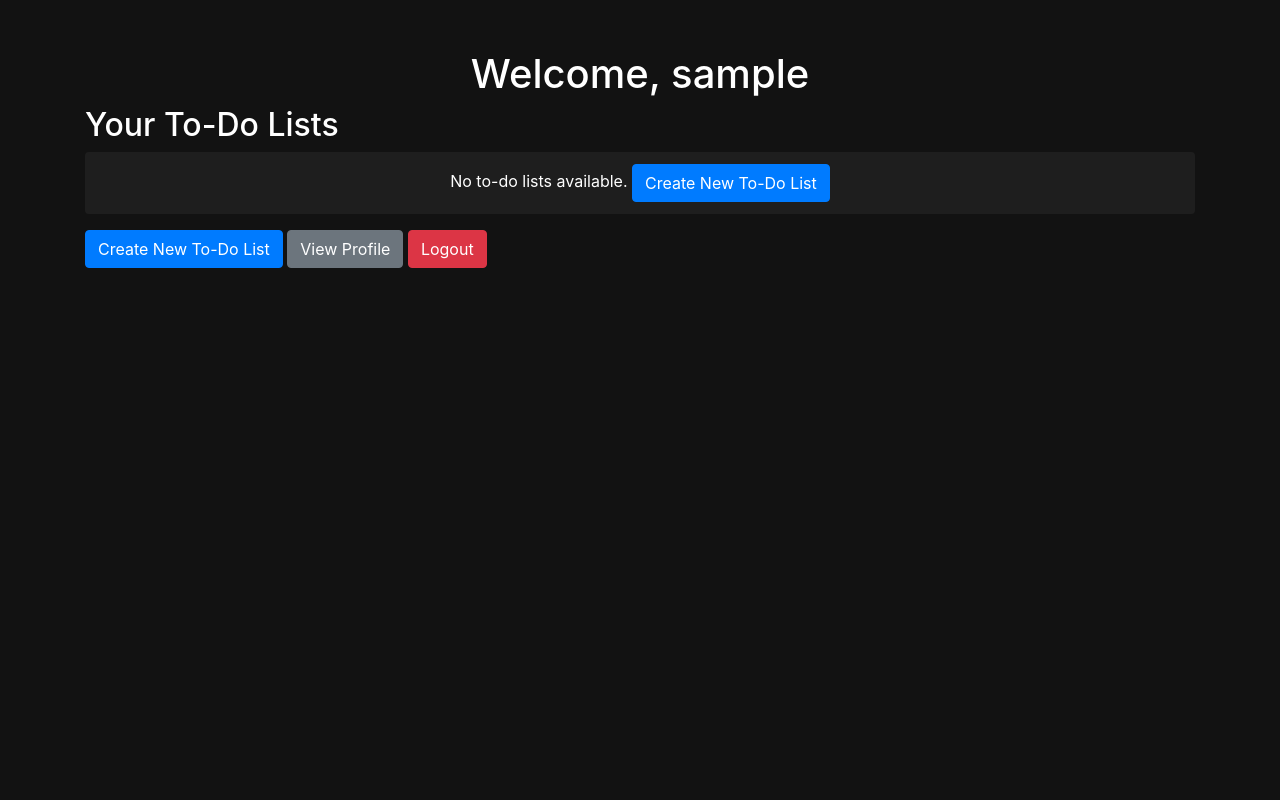
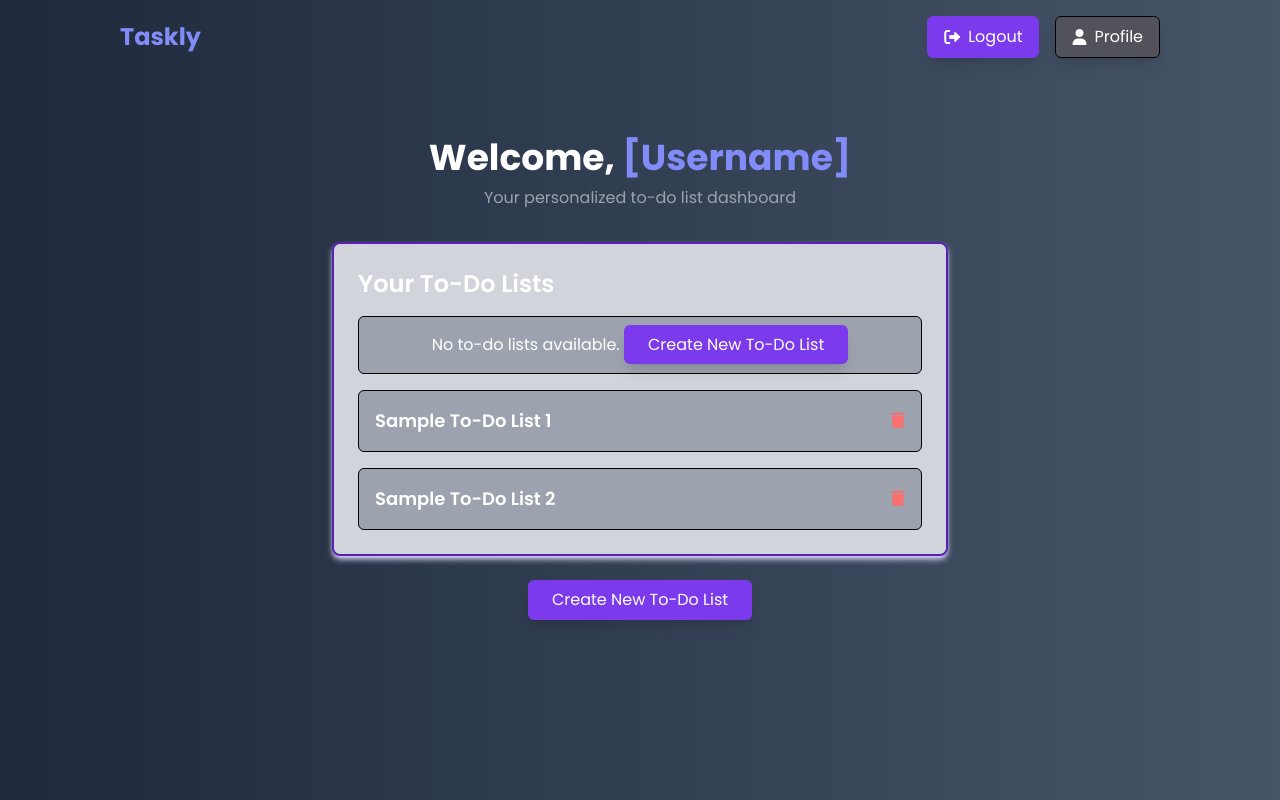
Before and after one commit to SebastianObert/WEBLAB, a PHP site: page /views/dashboard.php in a window 1280 px wide. Run offline with PHP 8.4, Linux system fonts and the light colour scheme; the visitor is signed in with stand-in values (Sample User, id 1); data that the repository does not hold is empty; some libraries are stand-ins or nearby versions.

Commit message:
tampilan to do list
tinggal disambungin sama php

```diff
--- a/Project-lab/views/dashboard.php
+++ b/Project-lab/views/dashboard.php
@@ -29,48 +29,74 @@ $mysqli->close();
     <meta charset="UTF-8">
     <meta name="viewport" content="width=device-width, initial-scale=1.0">
     <title>Your Dashboard</title>
-    <link href="https://stackpath.bootstrapcdn.com/bootstrap/4.5.2/css/bootstrap.min.css" rel="stylesheet">
-    <style>
-        body {
-            background-color: #121212;
-            color: #ffffff;
-        }
-        .container {
-            margin-top: 50px;
-        }
-        .list-group-item {
-            background-color: #1e1e1e;
-            border: none;
-        }
-        .list-group-item a {
-            color: #ffffff;
-        }
-        .list-group-item a:hover {
-            text-decoration: underline;
-        }
-    </style>
+    <link rel="stylesheet" href="https://cdnjs.cloudflare.com/ajax/libs/font-awesome/6.2.0/css/all.min.css">
+    <link rel="stylesheet" href="https://cdnjs.cloudflare.com/ajax/libs/font-awesome/6.2.0/css/all.min.css" integrity="sha512-xh6O/CkQoPOWDdYTDqeRdPCVd1SpvCA9XXcUnZS2FmJNp1coAFzvtCN9BmamE+4aHK8yyUHUSCcJHgXloTyT2A==" crossorigin="anonymous" referrerpolicy="no-referrer" />
+    <link rel="preconnect" href="https://fonts.googleapis.com">
+    <link rel="preconnect" href="https://fonts.gstatic.com" crossorigin>
+    <link href="https://fonts.googleapis.com/css2?family=Poppins:ital,wght@0,100;0,200;0,300;0,400;0,500;0,600;0,700;0,800;0,900&display=swap" rel="stylesheet">
+    <script src="https://cdn.tailwindcss.com"></script>
 </head>
-<body>
 
-<div class="container">
-    <h1 class="text-center">Welcome, <?php echo htmlspecialchars($_SESSION['username']); ?></h1>
-    <h2>Your To-Do Lists</h2>
-    <ul class="list-group">
-        <?php if (empty($todos)): ?>
-            <li class="list-group-item text-center">No to-do lists available. <a href="create_todo.php" class="btn btn-primary">Create New To-Do List</a></li>
-        <?php else: ?>
-            <?php foreach ($todos as $todo): ?>
-            <li class="list-group-item">
-                <a href="view_tasks.php?id=<?php echo $todo['id']; ?>"><?php echo htmlspecialchars($todo['title'], ENT_QUOTES); ?></a>
-                <a href="delete_todo.php?id=<?php echo $todo['id']; ?>" class="btn btn-danger btn-sm float-right" onclick="return confirm('Are you sure you want to delete this list?');">Delete</a>
+<body class="bg-gradient-to-l from-slate-600 to-slate-800 text-white font-[poppins]">
+
+<!-- Navbar -->
+<nav class="p-4">
+    <div class="container mx-auto w-10/12 flex justify-between items-center">
+        <!-- Logo / Brand Name -->
+        <a href="#" class="text-2xl font-bold text-indigo-400">Taskly</a>
+        <!-- Navbar Links -->
+        <div class="flex space-x-4">
+            <a href="../logout.php" class="flex items-center border border-violet-600 bg-violet-600 hover:bg-white text-white hover:text-black px-4 py-2 rounded-md shadow-lg transition ease-in-out delay-75">
+                <i class="fa-solid fa-right-from-bracket mr-2"></i> Logout
+            </a>
+            <a href="profile.php" class="flex items-center border border-black bg-zinc-600 hover:bg-white hover:text-black text-white px-4 py-2 rounded-md shadow-lg transition ease-in-out delay-75">
+                <i class="fa-solid fa-user mr-2"></i> Profile
+            </a>
+        </div>
+    </div>
+</nav>
+
+<!-- Main Content -->
+<div class="container mx-auto mt-10 p-6">
+    <div class="text-center mb-8">
+        <h1 class="text-4xl font-bold mb-2 ">Welcome, <span class="text-indigo-400">[Username]</span></h1>
+        <p class="text-gray-400">Your personalized to-do list dashboard</p>
+    </div>
+
+    <div class="flex items-center justify-center">
+    <div class=" bg-gray-300 w-1/2 p-6 border-2 border-violet-800 rounded-lg shadow-md shadow-violet-200 hover:shadow-violet-500 transition ease-in-out delay-75">
+        <h2 class="text-2xl font-semibold mb-4">Your To-Do Lists</h2>
+        <ul class="space-y-4">
+            <!-- Jika tidak ada daftar to-do -->
+            <li class="bg-gray-400 p-4 rounded-md text-center border border-black">
+                No to-do lists available.
+                <a href="create_todo.php" class="bg-violet-600 hover:bg-white hover:text-black text-white px-6 py-2 rounded-md shadow-lg transition ease-in-out delay-75">
+                    Create New To-Do List
+                </a>
             </li>
-            <?php endforeach; ?>
-        <?php endif; ?>
-    </ul>
-    <div class="mt-3">
-        <a href="create_todo.php" class="btn btn-primary">Create New To-Do List</a>
-        <a href="profile.php" class="btn btn-secondary">View Profile</a>
-        <a href="../logout.php" class="btn btn-danger">Logout</a>
+
+            <!-- Contoh daftar to-do -->
+            <li class="bg-gray-400 p-4 rounded-md flex justify-between items-center border border-black">
+                <a href="view_tasks.php?id=1" class="text-lg font-semibold hover:text-violet-300 transition ease-in-out delay-75">Sample To-Do List 1</a>
+                <button class="text-red-400 hover:text-red-600 transition ease-in-out delay-75" onclick="return confirm('Are you sure you want to delete this list?');">
+                    <i class="fa-solid fa-trash"></i>
+                </button>
+            </li>
+            <li class="bg-gray-400 p-4 rounded-md flex justify-between items-center transition ease-in-out border border-black">
+                <a href="view_tasks.php?id=2" class="text-lg hover:text-violet-300 transition ease-in-out delay-75 font-semibold">Sample To-Do List 2</a>
+                <button class="text-red-400 hover:text-red-600" onclick="return confirm('Are you sure you want to delete this list?');">
+                    <i class="fa-solid fa-trash"></i>
+                </button>
+            </li>
+            <!-- Tambahkan daftar to-do lainnya di sini -->
+        </ul>
+        </div>
+    </div>
+
+    <div class="mt-6 flex justify-center gap-4">
+        <a href="create_todo.php" class="bg-violet-600 hover:bg-white hover:text-black text-white px-6 py-2 rounded-md shadow-lg transition ease-in-out delay-75">
+            Create New To-Do List
+        </a>
     </div>
 </div>
 
```
